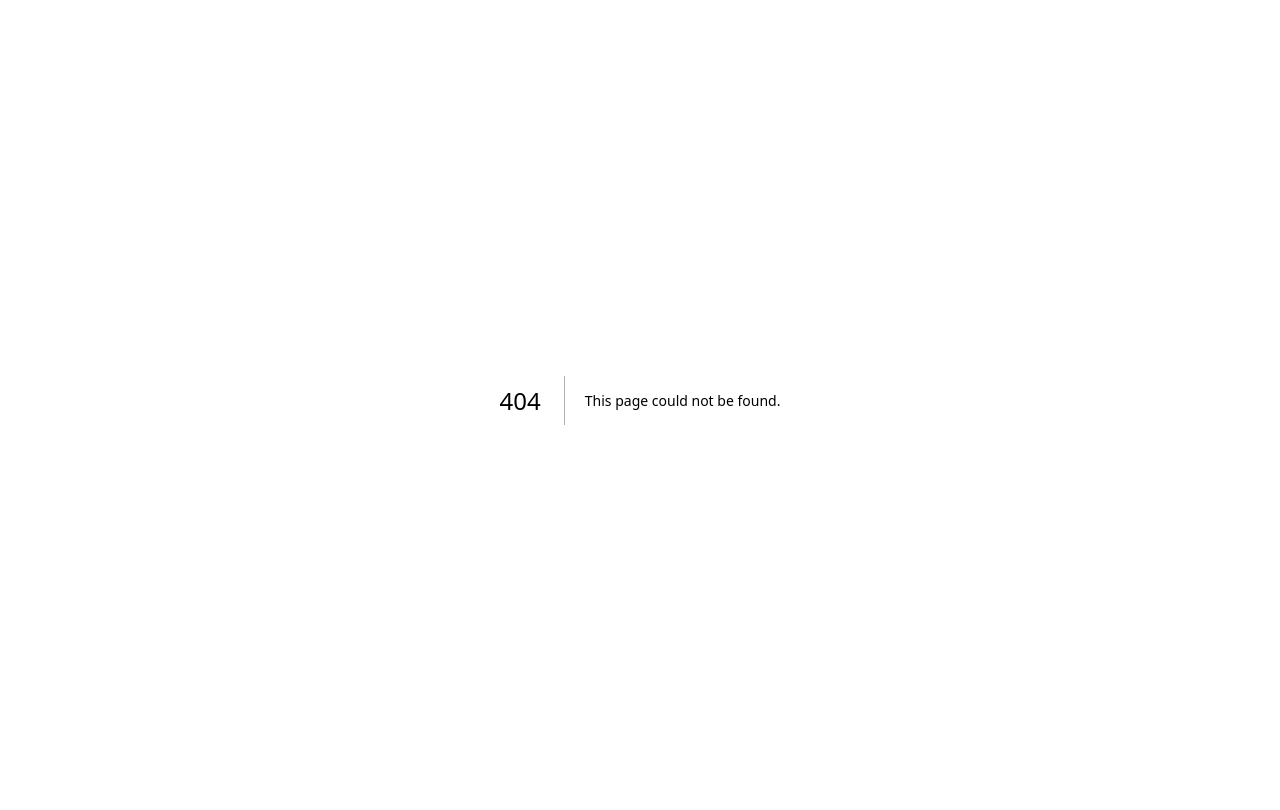
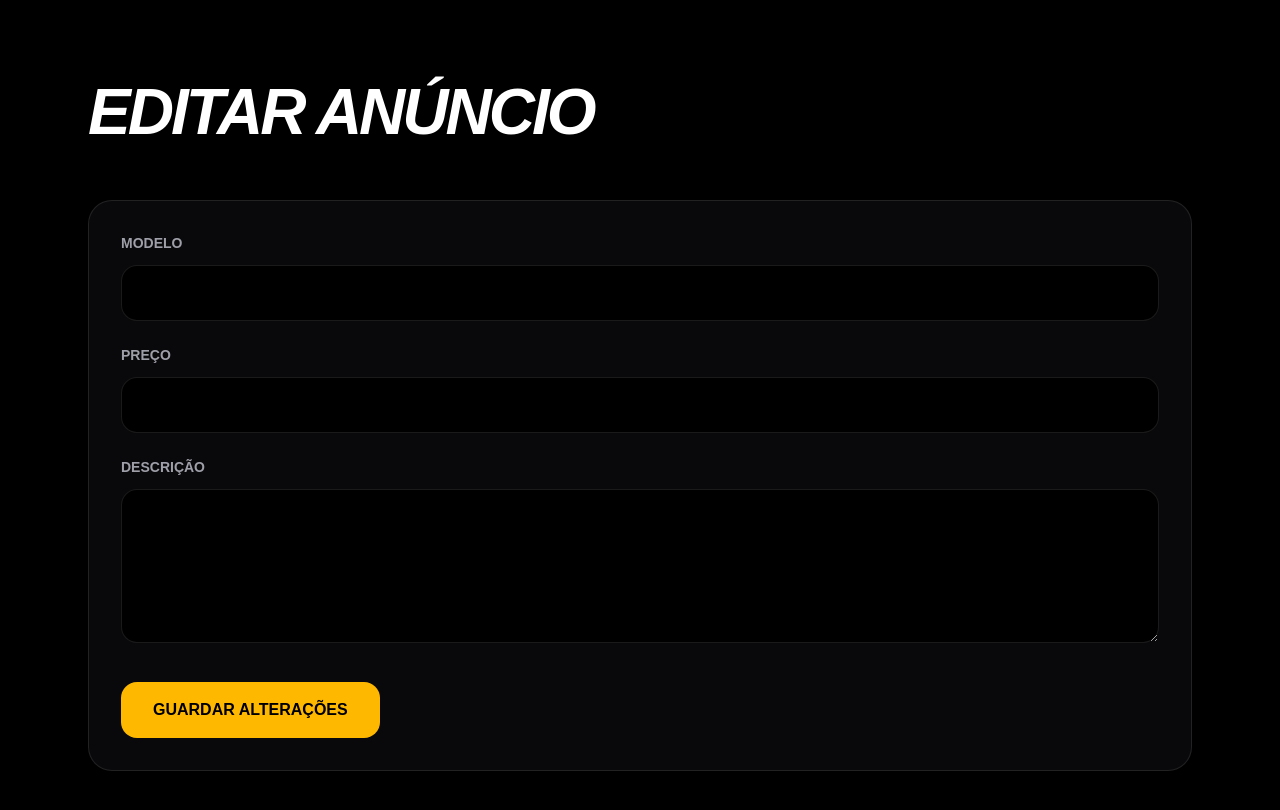
Before and after one commit to hluscos/garagem164, a Next.js app: page /account/listings/1/edit in a window 1280 px wide. Before the commit this address had no page. Shown: the top 810 px of the page. Built offline with nearby package versions, Linux system fonts and the light colour scheme; no server answers; the database is empty.

Commit message:
Add listing editing page and update functionality

```diff
--- /dev/null
+++ b/app/account/listings/[id]/edit/page.tsx
@@ -0,0 +1,132 @@
+"use client";
+
+import { useEffect, useState } from "react";
+import { supabase } from "@/lib/supabase";
+
+export default function EditListingPage({
+  params,
+}: {
+  params: Promise<{ id: string }>;
+}) {
+  const [loading, setLoading] = useState(true);
+  const [saving, setSaving] = useState(false);
+
+  const [listingId, setListingId] = useState("");
+  const [model, setModel] = useState("");
+  const [description, setDescription] = useState("");
+  const [price, setPrice] = useState("");
+
+  useEffect(() => {
+    async function loadListing() {
+      const { id } = await params;
+
+      const { data } = await supabase
+        .from("listings")
+        .select("*")
+        .eq("id", id)
+        .single();
+
+      if (data) {
+        setListingId(data.id);
+        setModel(data.model || "");
+        setDescription(data.description || "");
+        setPrice(data.price?.toString() || "");
+      }
+
+      setLoading(false);
+    }
+
+    loadListing();
+  }, [params]);
+
+  async function saveChanges() {
+    try {
+      setSaving(true);
+
+      const { error } = await supabase
+        .from("listings")
+        .update({
+          model,
+          description,
+          price: Number(price),
+        })
+        .eq("id", listingId);
+
+      if (error) {
+        alert(error.message);
+        return;
+      }
+
+      alert("Anúncio atualizado com sucesso.");
+    } finally {
+      setSaving(false);
+    }
+  }
+
+  if (loading) {
+    return (
+      <main className="min-h-screen bg-black text-white flex items-center justify-center">
+        A carregar...
+      </main>
+    );
+  }
+
+  return (
+    <main className="min-h-screen bg-black text-white">
+      <section className="max-w-[1200px] mx-auto px-12 py-16">
+        <h1 className="text-[64px] font-black italic uppercase tracking-[-3px]">
+          Editar Anúncio
+        </h1>
+
+        <div className="mt-10 rounded-3xl border border-white/10 bg-zinc-950 p-8">
+          <div>
+            <label className="block mb-3 text-sm font-bold uppercase text-zinc-400">
+              Modelo
+            </label>
+
+            <input
+              type="text"
+              value={model}
+              onChange={(e) => setModel(e.target.value)}
+              className="w-full h-14 rounded-2xl bg-black border border-white/10 px-4"
+            />
+          </div>
+
+          <div className="mt-6">
+            <label className="block mb-3 text-sm font-bold uppercase text-zinc-400">
+              Preço
+            </label>
+
+            <input
+              type="number"
+              value={price}
+              onChange={(e) => setPrice(e.target.value)}
+              className="w-full h-14 rounded-2xl bg-black border border-white/10 px-4"
+            />
+          </div>
+
+          <div className="mt-6">
+            <label className="block mb-3 text-sm font-bold uppercase text-zinc-400">
+              Descrição
+            </label>
+
+            <textarea
+              rows={5}
+              value={description}
+              onChange={(e) => setDescription(e.target.value)}
+              className="w-full rounded-2xl bg-black border border-white/10 p-4"
+            />
+          </div>
+
+          <button
+            onClick={saveChanges}
+            disabled={saving}
+            className="mt-8 h-[56px] px-8 rounded-2xl bg-[#ffb800] text-black font-black uppercase"
+          >
+            {saving ? "A guardar..." : "Guardar Alterações"}
+          </button>
+        </div>
+      </section>
+    </main>
+  );
+}
--- a/app/account/listings/page.tsx
+++ b/app/account/listings/page.tsx
@@ -102,6 +102,13 @@ console.log("DELETE OK");
     Ver Anúncio
   </a>
 
+  <a
+    href={`/account/listings/${listing.id}/edit`}
+    className="inline-flex items-center justify-center h-[44px] px-5 rounded-xl border border-white/20 hover:border-white/40 transition-all duration-300 text-sm font-black uppercase"
+  >
+    Editar
+  </a>
+
   <button
     onClick={() => deleteListing(listing.id)}
     className="inline-flex items-center justify-center h-[44px] px-5 rounded-xl border border-red-500 text-red-500 hover:bg-red-500 hover:text-white transition-all duration-300 text-sm font-black uppercase"
--- a/app/components/Header.tsx
+++ b/app/components/Header.tsx
@@ -89,7 +89,7 @@ export default function Header() {
           </div>
 
         </div>
-
+Coleções
       </div>
 
       {/* MAIN HEADER */}
```
Lines whose indentation alone changed are shown as unchanged.
